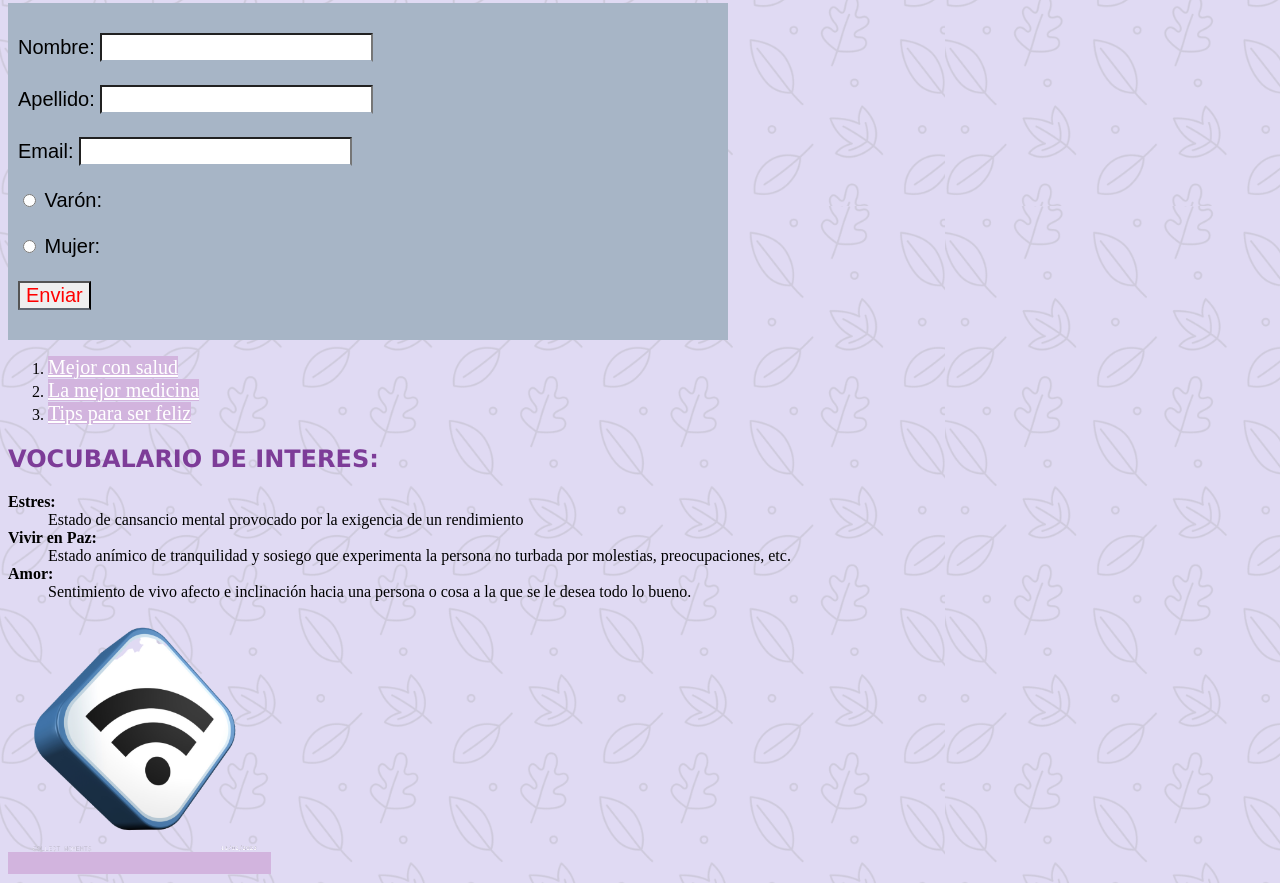
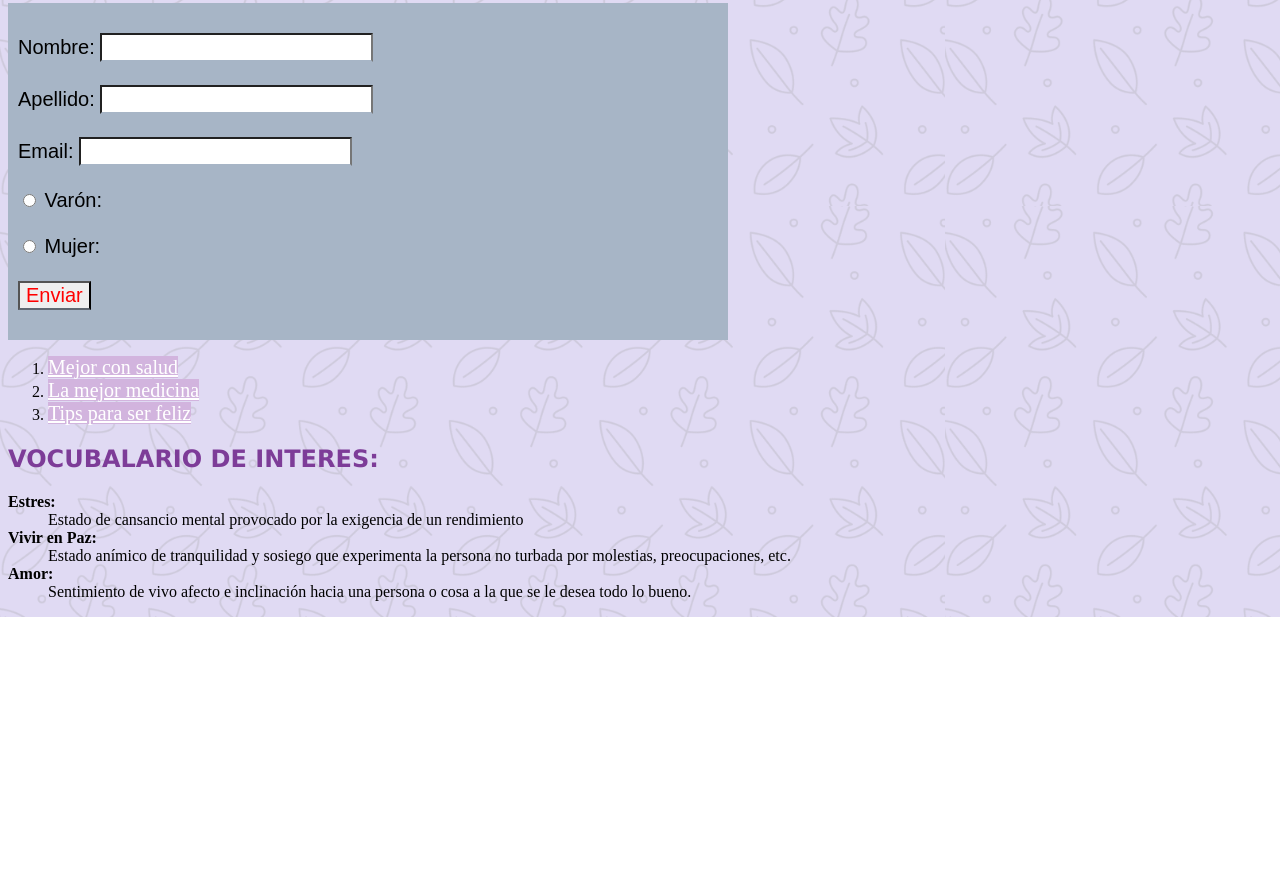
Before and after one commit to Clacs1206/websitelm.github.io, a plain HTML site: page index.html in a window 1280 px wide. Shown: the part 1684-2567 px from the top of the page. After the commit the page ends 2301 px from the top, so only its background shows below. Drawn offline with Linux system fonts and the light colour scheme.

Commit message:
Update index.html

```diff
--- a/index.html
+++ b/index.html
@@ -143,6 +143,6 @@
 		<dd>Sentimiento de vivo afecto e inclinación hacia una persona o cosa a la que se le
 		desea todo lo bueno.</dd>
 	</dl>
-	<a href="rss.xml" > <img src="imagen/rss.png"> </a>
+	<a href="rss.xml" img src="imagen/rss.png"> </a>
 </body>
 </html>
```
